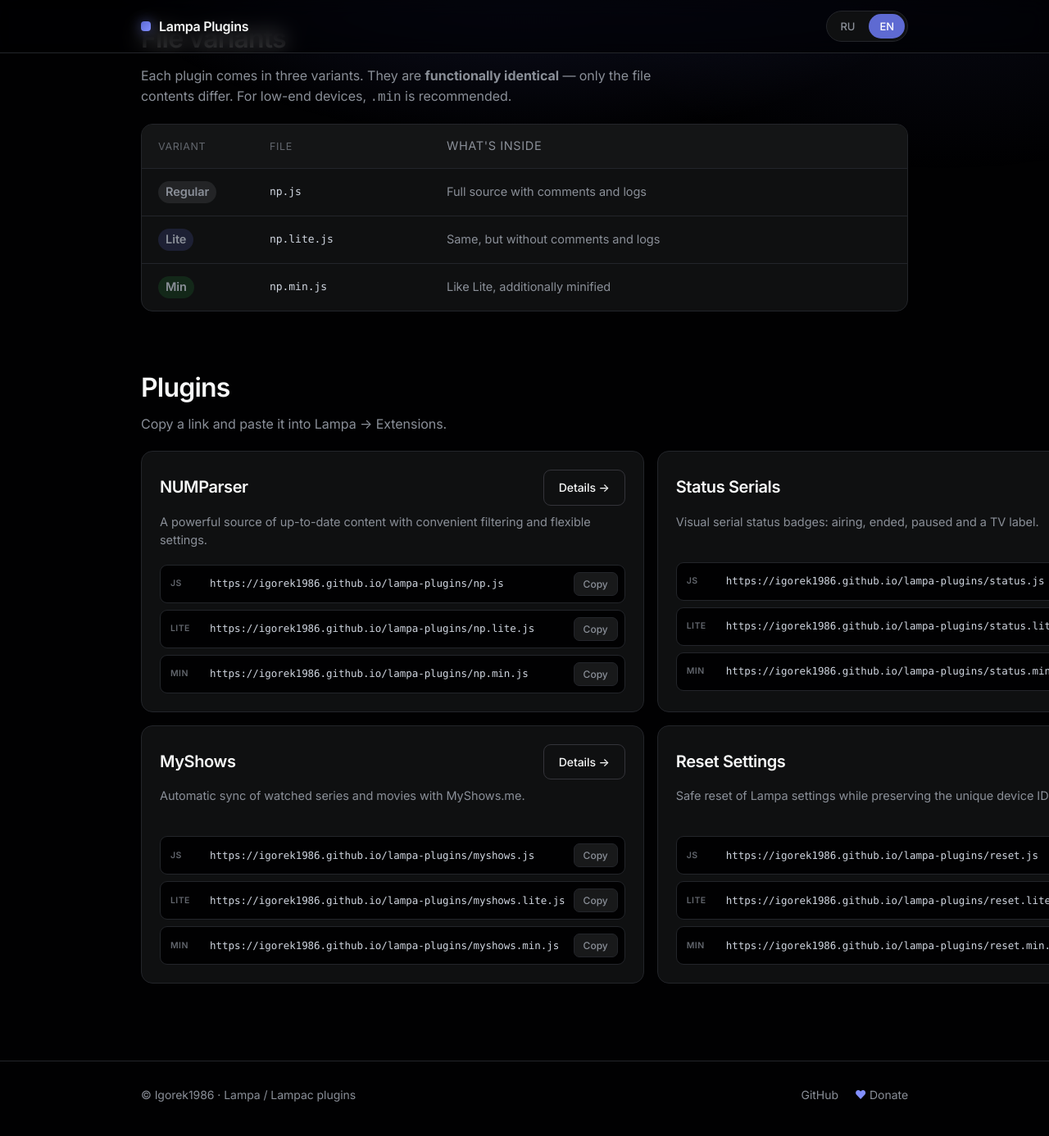
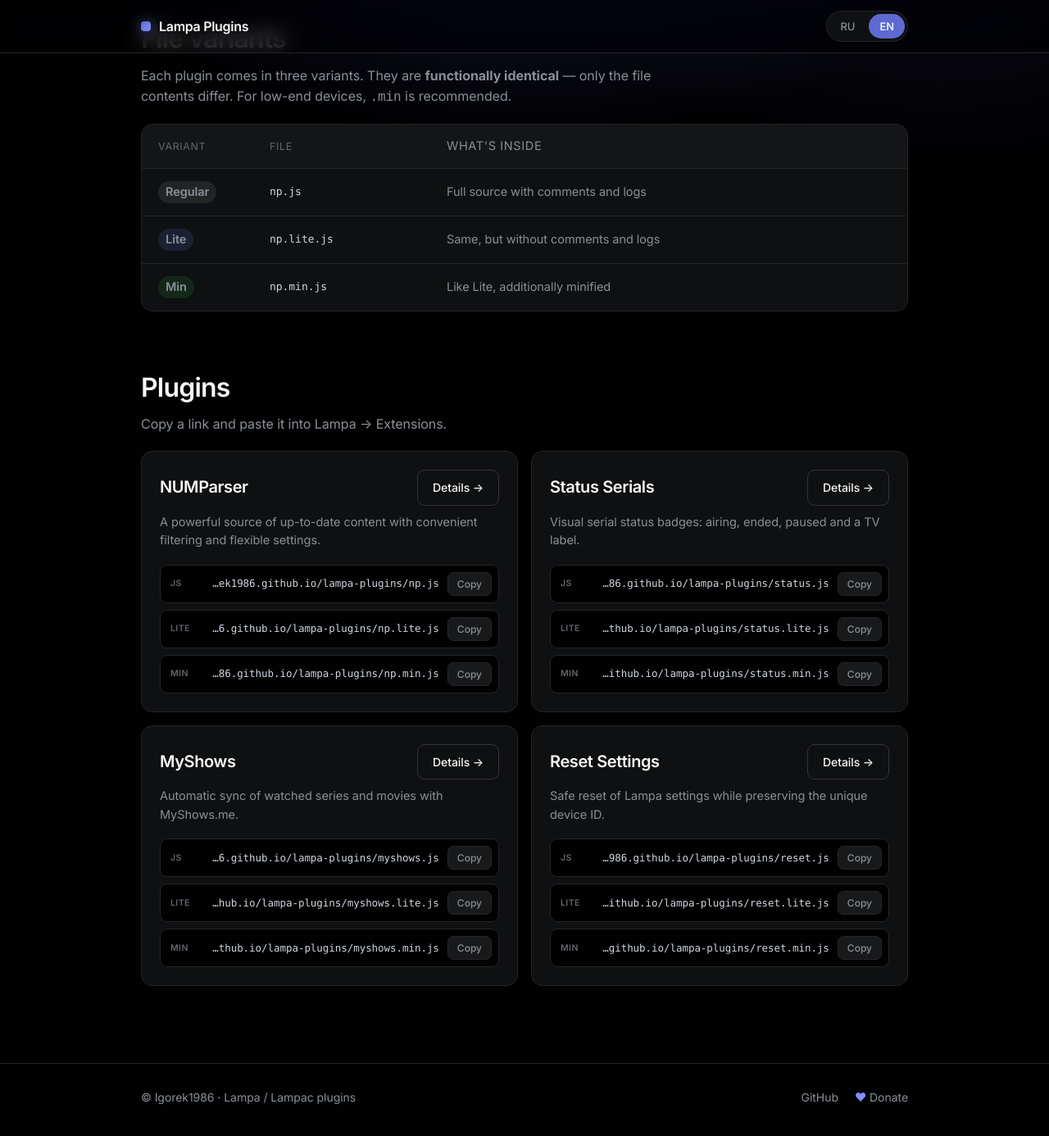
Before and after one commit to Igorek1986/lampa-plugins, a Jekyll site: the page built from en.html, in a window 1280 px wide and 1400 px high, scrolled down 599 px. Shown: the top 1386 px of the window at 82% size. Built offline with Jekyll 4.4.1, drawn with Linux system fonts in a browser that asks for light colours; some web fonts are replaced.

Commit message:
fix(site): убрать горизонтальное смещение контента + адаптивная вёрстка
- minmax(0,1fr) + min-width:0 — длинные URL больше не растягивают
  грид за пределы экрана (контент центрируется корректно)
- overflow-x:hidden как страховка
- брейкпоинты 860/720/560: таблица вариантов, карточки, hero,
  строки ссылок и футер адаптируются под планшет и телефон

```diff
--- a/_layouts/default.html
+++ b/_layouts/default.html
@@ -23,7 +23,7 @@
     margin:0; background:var(--canvas); color:var(--ink);
     font-family:var(--sans); font-size:16px; line-height:1.55;
     letter-spacing:-0.05px; -webkit-font-smoothing:antialiased;
-    text-rendering:optimizeLegibility;
+    text-rendering:optimizeLegibility; overflow-x:hidden;
   }
   body::before{
     content:""; position:fixed; inset:0; pointer-events:none; z-index:0;
@@ -98,9 +98,9 @@
   .pill--min{background:rgba(39,166,68,.16); color:#5fd47e}
 
   /* Plugin cards */
-  .grid{display:grid; grid-template-columns:1fr 1fr; gap:16px}
+  .grid{display:grid; grid-template-columns:repeat(2,minmax(0,1fr)); gap:16px}
   .card{background:var(--surface); border:1px solid var(--hairline);
-    border-radius:var(--radius); padding:22px; transition:.18s; position:relative}
+    border-radius:var(--radius); padding:22px; transition:.18s; position:relative; min-width:0}
   .card:hover{border-color:var(--hairline-strong); transform:translateY(-2px)}
   .card__head{display:flex; align-items:center; justify-content:space-between; gap:12px}
   .card__title{font-size:20px; font-weight:600; letter-spacing:-0.4px; margin:0}
@@ -111,7 +111,7 @@
   .url .tag{font-size:10.5px; font-weight:600; letter-spacing:.04em; text-transform:uppercase;
     color:var(--ink-tertiary); width:38px; flex:none}
   .url code{font-family:var(--mono); font-size:12.5px; color:var(--ink-muted);
-    overflow:hidden; text-overflow:ellipsis; white-space:nowrap; flex:1; direction:rtl; text-align:left}
+    overflow:hidden; text-overflow:ellipsis; white-space:nowrap; flex:1; min-width:0; direction:rtl; text-align:left}
   .copy{font-family:var(--sans); font-size:12px; font-weight:500; color:var(--ink-subtle);
     background:var(--surface-3); border:1px solid var(--hairline); border-radius:7px;
     padding:6px 11px; cursor:pointer; transition:.14s; flex:none}
@@ -141,11 +141,30 @@
   .footer .links{display:flex; gap:20px; flex-wrap:wrap}
   .heart{color:var(--accent-hover)}
 
+  /* Responsive */
+  @media(max-width:860px){
+    .variants .row{grid-template-columns:96px 1fr; gap:8px 14px}
+    .variants .row span:last-child{grid-column:1 / -1; color:var(--ink-subtle)}
+    .variants .row:first-child{display:none}
+  }
   @media(max-width:720px){
     .grid{grid-template-columns:1fr}
-    .variants .row{grid-template-columns:1fr; gap:5px; padding:14px 16px}
-    .variants .row:first-child{display:none}
-    .url code{direction:ltr}
+  }
+  @media(max-width:560px){
+    .wrap{padding:0 16px}
+    .topbar__in{padding:11px 16px}
+    .hero{padding:50px 0 22px}
+    .hero__actions{flex-direction:column; align-items:stretch}
+    .hero__actions .btn{justify-content:center}
+    .section{padding:26px 0}
+    .card{padding:18px}
+    .card__head{flex-wrap:wrap}
+    .variants .row{grid-template-columns:1fr; gap:5px; padding:13px 15px}
+    .url{flex-wrap:wrap; gap:8px 10px}
+    .url code{direction:ltr; flex:1 1 100%; order:3; font-size:12px}
+    .url .tag{order:1}
+    .url .copy{order:2; margin-left:auto}
+    .footer__in{flex-direction:column; align-items:flex-start; gap:12px}
   }
 </style>
 </head>
```
